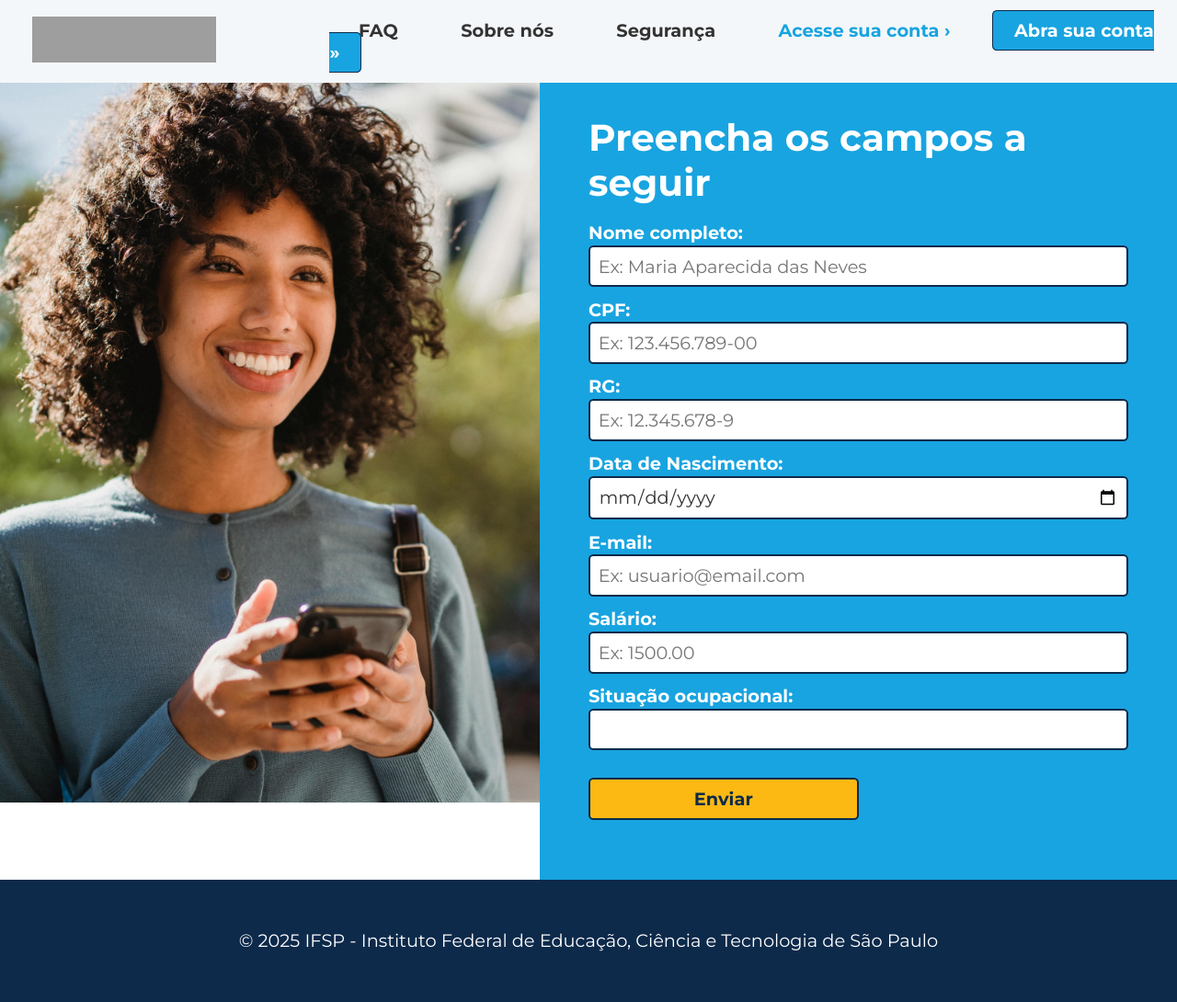
After one commit to joaogust/Sistema-Bancario, a Flask app: template src/app/templates/trabalho/abrir-conta.html in a window 1280 px wide. The commit adds this page. Shown: the whole page at 92% size. Run offline with Flask 3, Linux system fonts and the light colour scheme; the template is opened without the code that fills it, so the values that code supplies are empty; some libraries are stand-ins or nearby versions; grey boxes are pictures that could not be loaded.

Commit message:
Adicionando protótipo de site

```diff
--- /dev/null
+++ b/src/app/templates/trabalho/abrir-conta.html
@@ -0,0 +1,105 @@
+<!DOCTYPE html>
+
+<html>
+    <head>
+        <title>IFSP</title>
+        <meta charset="UTF-8">
+        <link rel="stylesheet" href="style.css">
+        <link rel="icon" href="icon.png" type="image/x-icon">
+    </head>
+    <body>
+        <header>
+            <div class="container">
+                <a href="index.html">
+                    <img src="logo4.png" alt="logo" height="50rem" width="200rem">
+                </a>
+
+                <nav id="links">
+                    <a class="cabecalho" href="faq.html">FAQ</a>
+                    <a class="cabecalho" href="sobre-nos.html">Sobre nós</a>
+                    <a class="cabecalho" href="seguranca.html">Segurança</a>
+                    <a class="cabecalho" id="login" href="login.html">Acesse sua conta ›</a>
+                    <a class="cabecalho" id="abrir_conta" href="abrir-conta.html">Abra sua conta »</a>
+                </nav>
+            </div>
+        </header>
+        <main>
+            <div class="colunas">
+                <section class="coluna-imagem1">
+                    <img src="foto2.jpg" alt="foto2" width="100%" height="100%">
+                </section>
+
+                <section class="coluna-texto1">
+                    <h1 class="titulo">Preencha os campos a seguir</h1>
+                    <form action="enviar.py" method="get">
+                        <div>
+                            <label for="nome-completo"><b>Nome completo:</b></label>
+                            <input type="text" name="nome-completo" id="nome-completo" placeholder="Ex: Maria Aparecida das Neves">
+                        </div>
+                        <div>
+                            <label for="cpf"><b>CPF:</b></label>
+                            <input type="text" name="cpf" id="cpf" placeholder="Ex: 123.456.789-00">
+                        </div>
+                        <div>
+                            <label for="rg"><b>RG:</b></label>
+                            <input type="text" name="rg" id="rg" placeholder="Ex: 12.345.678-9">
+                        </div>
+                        <div>
+                            <label for="nascimento"><b>Data de Nascimento:</b></label>
+                            <input type="date" name="nascimento" id="nascimento">
+                        </div>
+                        <div>
+                            <label for="email"><b>E-mail:</b></label>
+                            <input type="email" name="email" id="email" placeholder="Ex: usuario@email.com">
+                        </div>
+                        <div>
+                            <label for="salario"><b>Salário:</b></label>
+                            <input type="number" name="salario" id="salario"
+                            placeholder="Ex: 1500.00" min="0" step="0.01">
+                        </div>
+                        <div>
+                            <label for="ocupação"><b>Situação ocupacional:</b></label>
+                            <input list="ocupações" name="ocupação" id="ocupação">
+                            <datalist id="ocupações">
+                                <option value="Estudante">
+                                <option value="Desempregado">
+                                <option value="Aposentado"><option value="Administrador(a)">
+                                <option value="Advogado(a)">
+                                <option value="Analista de Sistemas">
+                                <option value="Arquiteto(a)">
+                                <option value="Chef de Cozinha">
+                                <option value="Contador(a)">
+                                <option value="Dentista">
+                                <option value="Desenvolvedor(a) de Software">
+                                <option value="Designer Gráfico(a)">
+                                <option value="Eletricista">
+                                <option value="Empregado">
+                                <option value="Enfermeiro(a)">
+                                <option value="Engenheiro(a)">
+                                <option value="Fisioterapeuta">
+                                <option value="Fotógrafo(a)">
+                                <option value="Gerente de Projetos">
+                                <option value="Jornalista">
+                                <option value="Mecânico(a)">
+                                <option value="Médico(a)">
+                                <option value="Motorista">
+                                <option value="Músico(a)">
+                                <option value="Nutricionista">
+                                <option value="Policial">
+                                <option value="Professor(a)">
+                                <option value="Psicólogo(a)">
+                                <option value="Vendedor(a)">
+                                <option value_com="Veterinário(a)">
+                                <option value="Outro">
+                            </datalist>
+                            <input type="submit" name="submit" id="submit" value="Enviar">
+                        </div>
+                    </form>
+                </section>
+            </div>
+        </main>
+        <footer>
+            <p>© 2025 IFSP - Instituto Federal de Educação, Ciência e Tecnologia de São Paulo</p>
+        </footer>
+    </body>
+</html>
--- /dev/null
+++ b/src/app/templates/trabalho/style.css
@@ -0,0 +1,138 @@
+@import url('https://fonts.googleapis.com/css2?family=Montserrat:ital,wght@0,100..900;1,100..900&display=swap');
+
+* {
+    font-family: "Montserrat", sans-serif;
+    font-size: 1.1rem;
+}
+
+header {
+    background-color: #F4F7F9;
+}
+
+body {
+    margin: 0;
+    padding: 0;
+}
+
+.container {
+    display: flex;
+    align-items: center;
+}
+
+.container img {
+    margin-bottom: 1rem;
+    margin-top: 1rem;
+    margin-left: 2rem;
+    margin-right: 2rem;
+}
+
+#links {
+    margin-left: 5rem;
+}
+
+.cabecalho {
+    margin: 0.5rem;
+    font-weight: bold;
+    color: #333333;
+    text-decoration: none;
+    border-radius: 0.3rem;
+    padding-top: 0.5rem;
+    padding-bottom: 0.5rem;
+    padding-left: 1.3rem;
+    padding-right: 1.3rem;
+}
+
+.cabecalho:hover {
+    background-color: #e0e1e2;
+}
+
+#abrir_conta {
+    background-color: #18A4E0;
+    color: white;
+    border: .1rem solid;
+    border-color: #0D2A4B;
+}
+
+#login {
+    color: #18A4E0;
+}
+
+#abrir_conta:hover {
+    background-color: #0D2A4B;
+    color: #FDB913;
+}
+
+footer {
+    margin-top: 0px;
+    background-color: #0D2A4B;
+    color: white;
+    text-align: center;
+    padding: 2rem;
+}
+
+footer p {
+    background-color: #0D2A4B;
+}
+
+main > *:last-child {
+    margin-bottom: 0px;
+}
+
+.colunas {
+    display: flex;
+    width: 100vw;
+    margin-bottom: 0px;
+    margin-top: 0px;
+}
+
+.coluna-imagem1 {
+    padding: 0rem;
+    flex: 1;
+    width: 100%;
+    height: 100%;
+}
+
+.coluna-texto1 {
+    background-color: #18A4E0;
+    color: white;
+    flex: 1;
+    padding-left: 3rem;
+    padding-right: 3rem;
+    padding-top: 1rem;
+    padding-bottom: 3rem;
+}
+
+
+.titulo {
+    font-size: 2.3rem;
+    padding: 0rem;
+    margin-top: 1rem;
+    margin-bottom: 1rem;
+    color: white;
+}
+
+input {
+    color: #333333;
+    background-color: white;
+    width: 100%;
+    padding: 0.5rem;
+    margin-bottom: 0.7rem;
+    margin-top: 0.1rem;
+    border: 2px solid #0D2A4B;
+    border-radius: 0.3rem;
+    box-sizing: border-box;
+}
+
+#submit {
+    background-color: #FDB913;
+    color: #0D2A4B;
+    font-weight: bold;
+    cursor: pointer;
+    width: 50%;
+    margin-top: 1rem;
+    align: right;
+}
+
+#main-login {
+    background-image: url();
+}
```
Also changed, not shown: schema.sql (+44 -30 lines), src/app/templates/home/index.html (+5 -3 lines), src/app/templates/home/indexex.html (added, +105 -0 lines), src/app/templates/trabalho/home.html (added, +51 -0 lines), src/app/templates/trabalho/index.html (added, +33 -0 lines), src/app/templates/trabalho/indexex.html (added, +105 -0 lines), src/app/templates/trabalho/login.html (added, +51 -0 lines), src/app/static/css/style.css (added), src/app/static/images/logo1.png (added), src/app/templates/trabalho/foto1.png (added), src/app/templates/trabalho/foto2.jpg (added), src/app/templates/trabalho/foto3.jpg (added), src/app/templates/trabalho/logo1.png (added), src/app/templates/trabalho/logo2.png (added), 1 more files, 3 other files.
